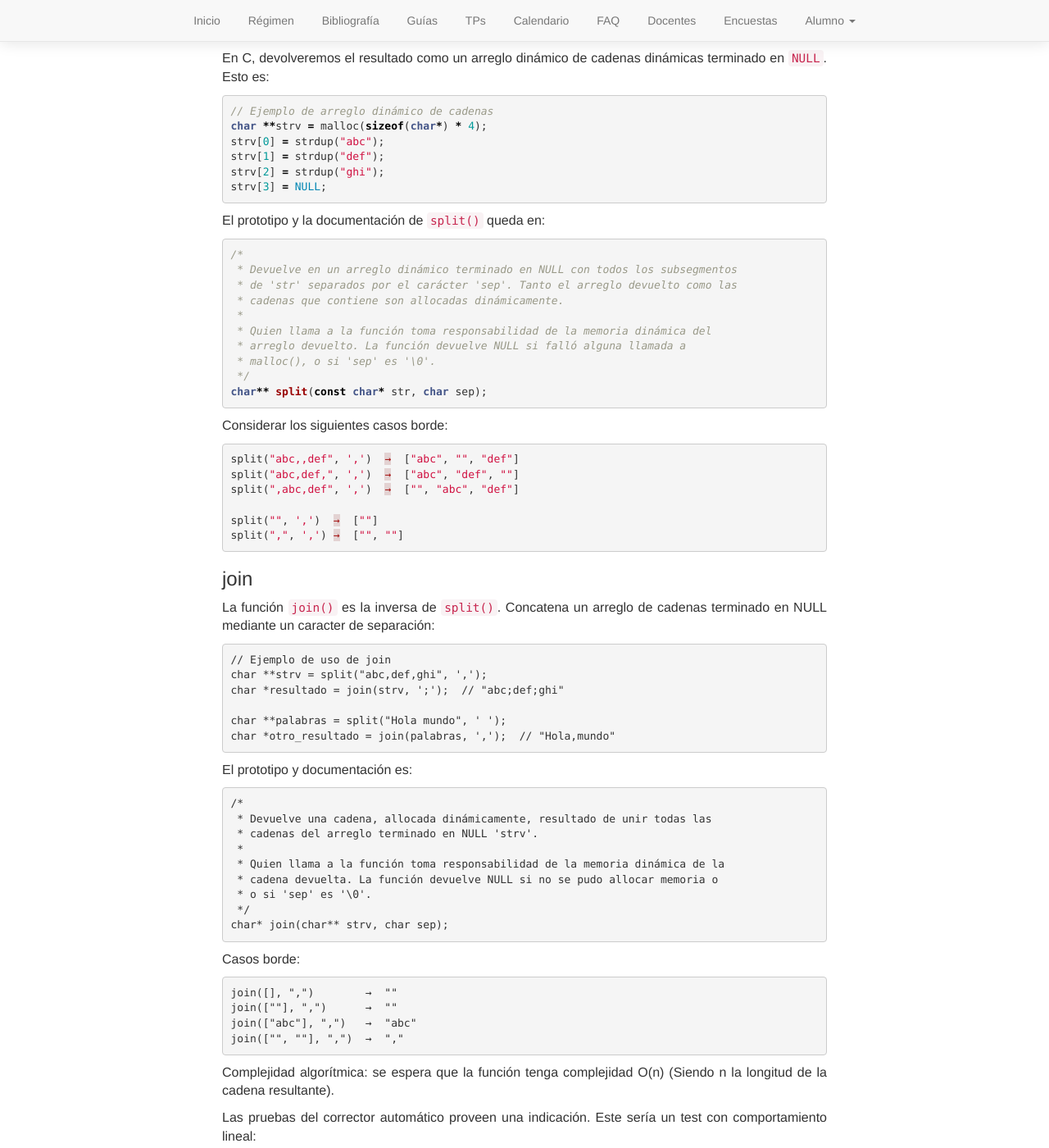
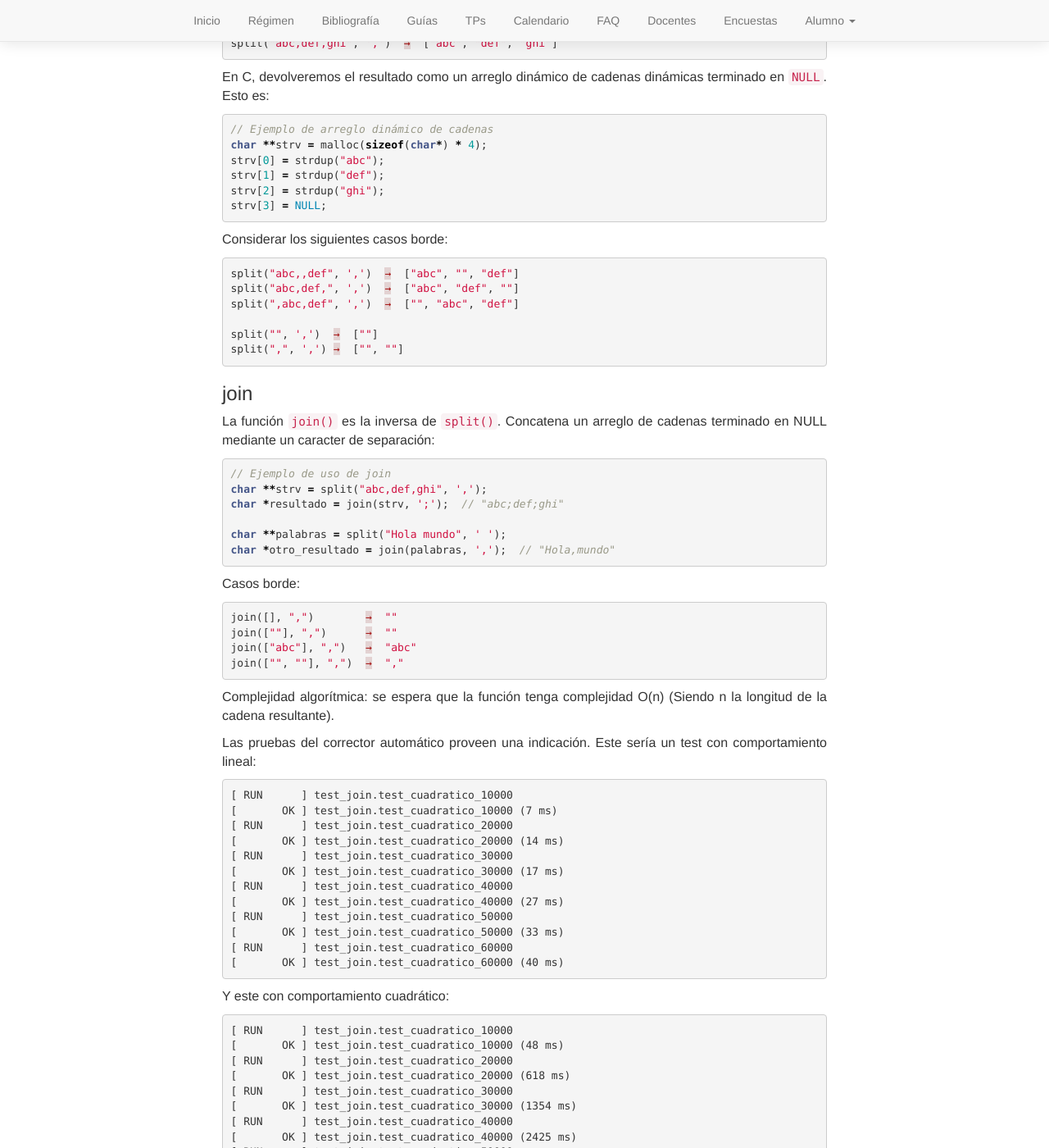
Before and after one commit to algoritmos-rw/algoritmos, a Jekyll site: the page built from static/tps/2018_1/tp1/index.md, in a window 1280 px wide and 1400 px high, scrolled down 768 px. Shown: the whole window at 82% size. Built offline with Jekyll 4.4.1, drawn with Linux system fonts in a browser that asks for light colours; some of the changed text lies outside the part shown.

Commit message:
Revision tp1

````diff
--- a/static/tps/2018_1/tp1/index.md
+++ b/static/tps/2018_1/tp1/index.md
@@ -48,21 +47,6 @@
 strv[3] = NULL;
 ```
 
-El prototipo y la documentación de `split()` queda en:
-
-``` cpp
-/*
- * Devuelve en un arreglo dinámico terminado en NULL con todos los subsegmentos
- * de 'str' separados por el carácter 'sep'. Tanto el arreglo devuelto como las
- * cadenas que contiene son allocadas dinámicamente.
- *
- * Quien llama a la función toma responsabilidad de la memoria dinámica del
- * arreglo devuelto. La función devuelve NULL si falló alguna llamada a
- * malloc(), o si 'sep' es '\0'.
- */
-char** split(const char* str, char sep);
-```
-
 Considerar los siguientes casos borde:
 
 ``` cpp
@@ -78,32 +62,22 @@
 
 La función `join()` es la inversa de `split()`. Concatena un arreglo de cadenas terminado en NULL mediante un caracter de separación:
 
-    // Ejemplo de uso de join
-    char **strv = split("abc,def,ghi", ',');
-    char *resultado = join(strv, ';');  // "abc;def;ghi"
+``` cpp
+// Ejemplo de uso de join
+char **strv = split("abc,def,ghi", ',');
+char *resultado = join(strv, ';');  // "abc;def;ghi"
 
-    char **palabras = split("Hola mundo", ' ');
-    char *otro_resultado = join(palabras, ',');  // "Hola,mundo"
-
-El prototipo y documentación es:
-
-    /*
-     * Devuelve una cadena, allocada dinámicamente, resultado de unir todas las
-     * cadenas del arreglo terminado en NULL 'strv'.
-     *
-     * Quien llama a la función toma responsabilidad de la memoria dinámica de la
-     * cadena devuelta. La función devuelve NULL si no se pudo allocar memoria o
-     * o si 'sep' es '\0'.
-     */
-    char* join(char** strv, char sep);
+char **palabras = split("Hola mundo", ' ');
+char *otro_resultado = join(palabras, ',');  // "Hola,mundo"
+```
 
 Casos borde:
-
-    join([], ",")        →  ""
-    join([""], ",")      →  ""
-    join(["abc"], ",")   →  "abc"
-    join(["", ""], ",")  →  ","
-
+``` cpp
+join([], ",")        →  ""
+join([""], ",")      →  ""
+join(["abc"], ",")   →  "abc"
+join(["", ""], ",")  →  ","
+```
 
 Complejidad algorítmica: se espera que la función tenga complejidad O(n) (Siendo n la longitud de la cadena resultante).
 
@@ -142,18 +116,11 @@
 
 `free_strv()` libera la memoria asociada con un arreglo dinámico de cadenas dinámicas:
 
-``` cpp
-/*
- * Libera un arreglo dinámico de cadenas, y todas las cadenas que contiene.
- */
-void free_strv(char *strv[]);
-```
-
 ## Aplicaciones
 
 ### Tail
 
-Se pide implementar una versión simplificada de la utilidad [tail](http://www.gnu.org/software/coreutils/manual/html_node/tail-invocation.html) de Unix.
+Se pide implementar una versión simplificada de la utilidad [tail](http://man7.org/linux/man-pages/man1/tail.1.html) de Unix.
 `tail` imprime las últimas `N` lineas de un archivo, o de entrada estándar.
 
 En nuestro caso, el programa no acepta nombre de archivo y siempre trabaja con entrada estándar. Nuestra implementación acepta un número entero `N` como único argumento. Por ejemplo, usando el archivo `nombres.txt`:
````
Also changed, not shown: other parts of static/tps/2018_1/tp1/index.md (+1 -2 lines).
